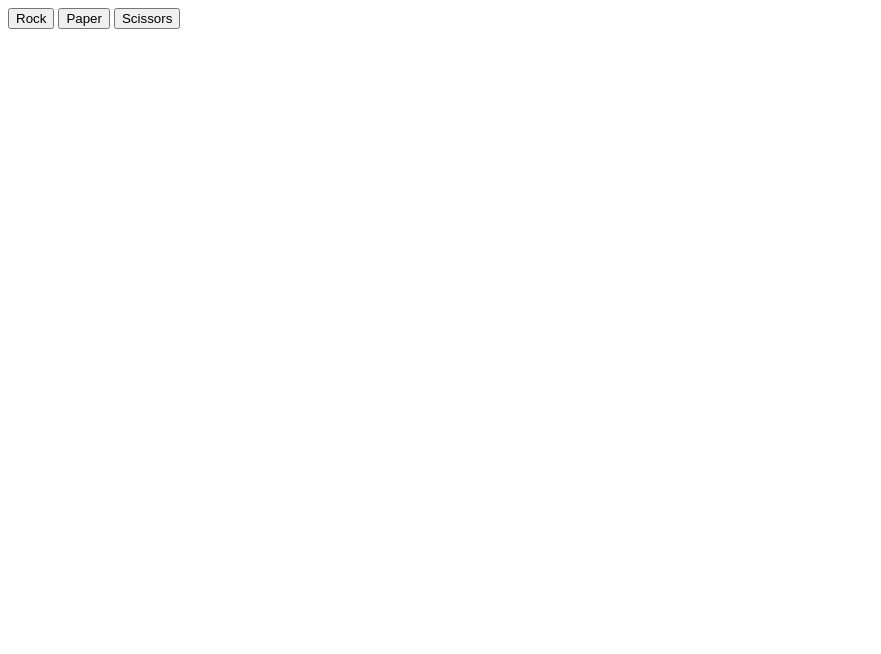
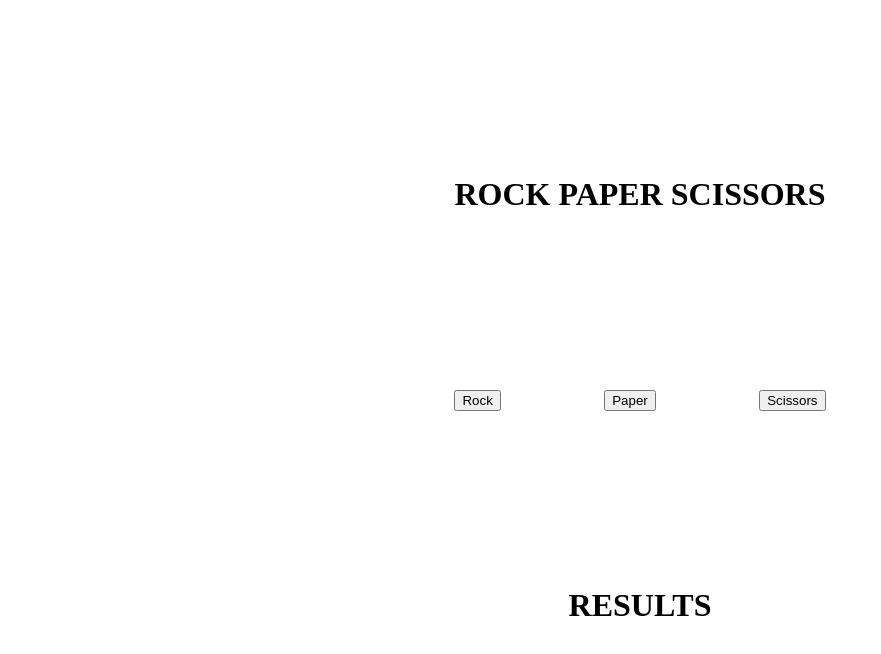
Before and after one commit to kevinSerina392/rock-paper-scissors, a plain HTML site: page index.html in a window 1280 px wide. Shown: the whole page, without its empty margins (0-881 px from the left). Drawn offline with Linux system fonts and the light colour scheme.

Commit message:
Started UI

```diff
--- /dev/null
+++ b/index.css
@@ -0,0 +1,22 @@
+#container {
+    display: flex;
+    align-items: stretch;
+    justify-content: center;
+
+    position: absolute;
+    top: 0;
+    right: 0;
+    bottom: 0;
+    left: 0;
+}
+
+#content {
+    display: flex;
+    flex-direction: column;
+    justify-content: space-evenly;
+}
+
+.buttons {
+    display: flex;
+    justify-content: space-between;
+}
--- a/index.html
+++ b/index.html
@@ -5,11 +5,20 @@
         <meta http-equiv="X-UA-Compatible" content="IE=edge" />
         <meta name="viewport" content="width=device-width, initial-scale=1.0" />
         <title>Rock Paper Scissors</title>
+        <link rel="stylesheet" , href="index.css" />
     </head>
     <body>
-        <button id="rock">Rock</button>
-        <button id="paper">Paper</button>
-        <button id="scissors">Scissors</button>
+        <div id="container">
+            <div id="content">
+                <h1>ROCK PAPER SCISSORS</h1>
+
+                <div class="buttons">
+                    <button id="rock">Rock</button>
+                    <button id="paper">Paper</button>
+                    <button id="scissors">Scissors</button>
+                </div>
+            </div>
+        </div>
 
         <script src="script.js"></script>
     </body>
--- a/script.js
+++ b/script.js
@@ -1,6 +1,18 @@
 const rockButton = document.getElementById('rock');
 const paperButton = document.getElementById('paper');
 const scissorsButton = document.getElementById('scissors');
+
+// const container = document.getElementsByClassName('container');
+
+// Creating a div to display the results
+const displayResults = document.createElement('div');
+document.getElementById('content').appendChild(displayResults);
+
+// style the display div
+displayResults.innerHTML = '<h1>RESULTS</h1>';
+// displayResults.style.backgroundColor = 'red';
+displayResults.style.display = 'flex';
+displayResults.style.justifyContent = 'center';
 
 let choices = ['rock', 'paper', 'scissors'];
 let playerPoints = 0;
@@ -27,7 +39,6 @@ const computerWin = () => {
 };
 
 const playRound = (playerSelection, computerSelection) => {
-    // playerSelection = playerSelection.toLowerCase();
     computerSelection = computerPlay().toLowerCase();
 
     if (playerSelection === computerSelection) {
```
